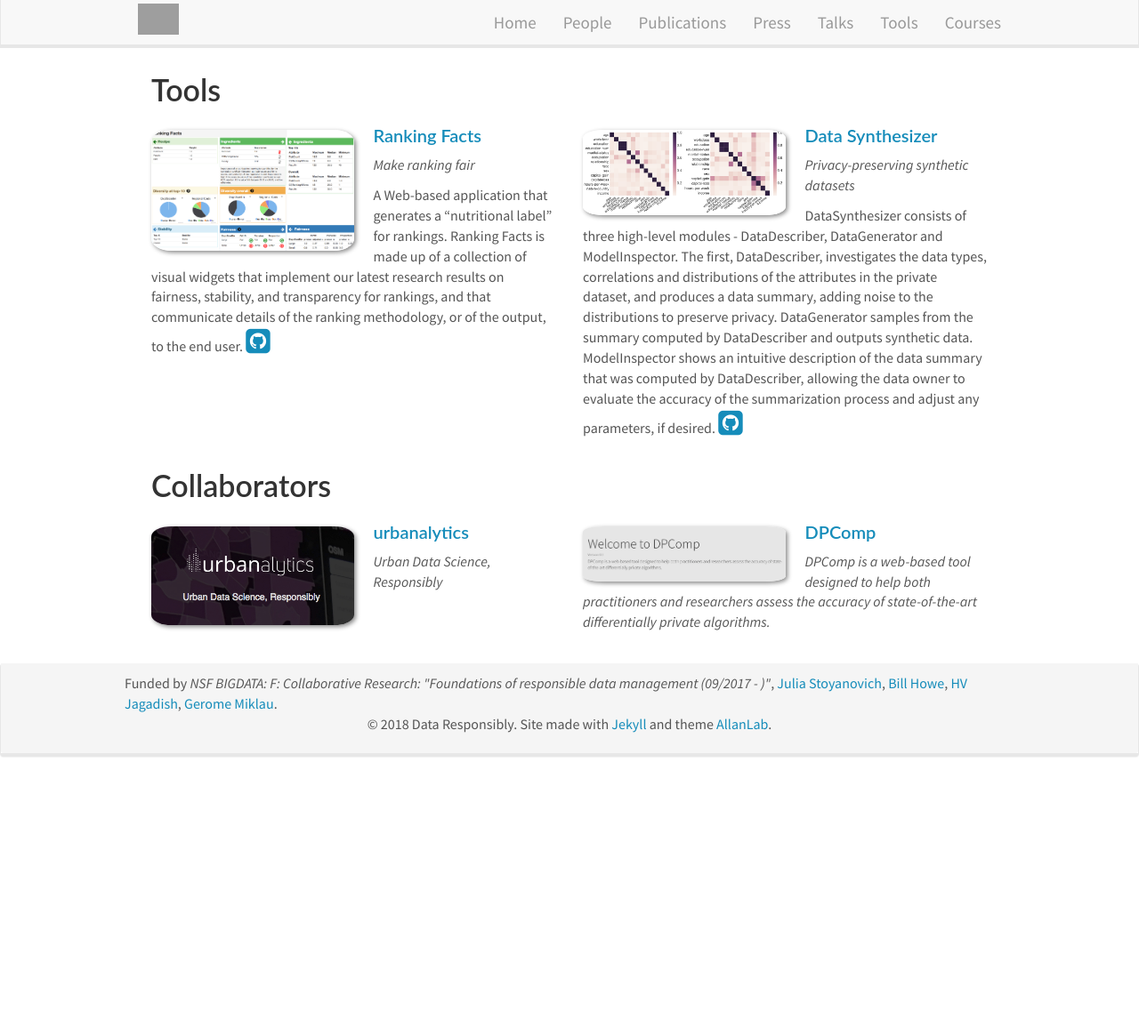
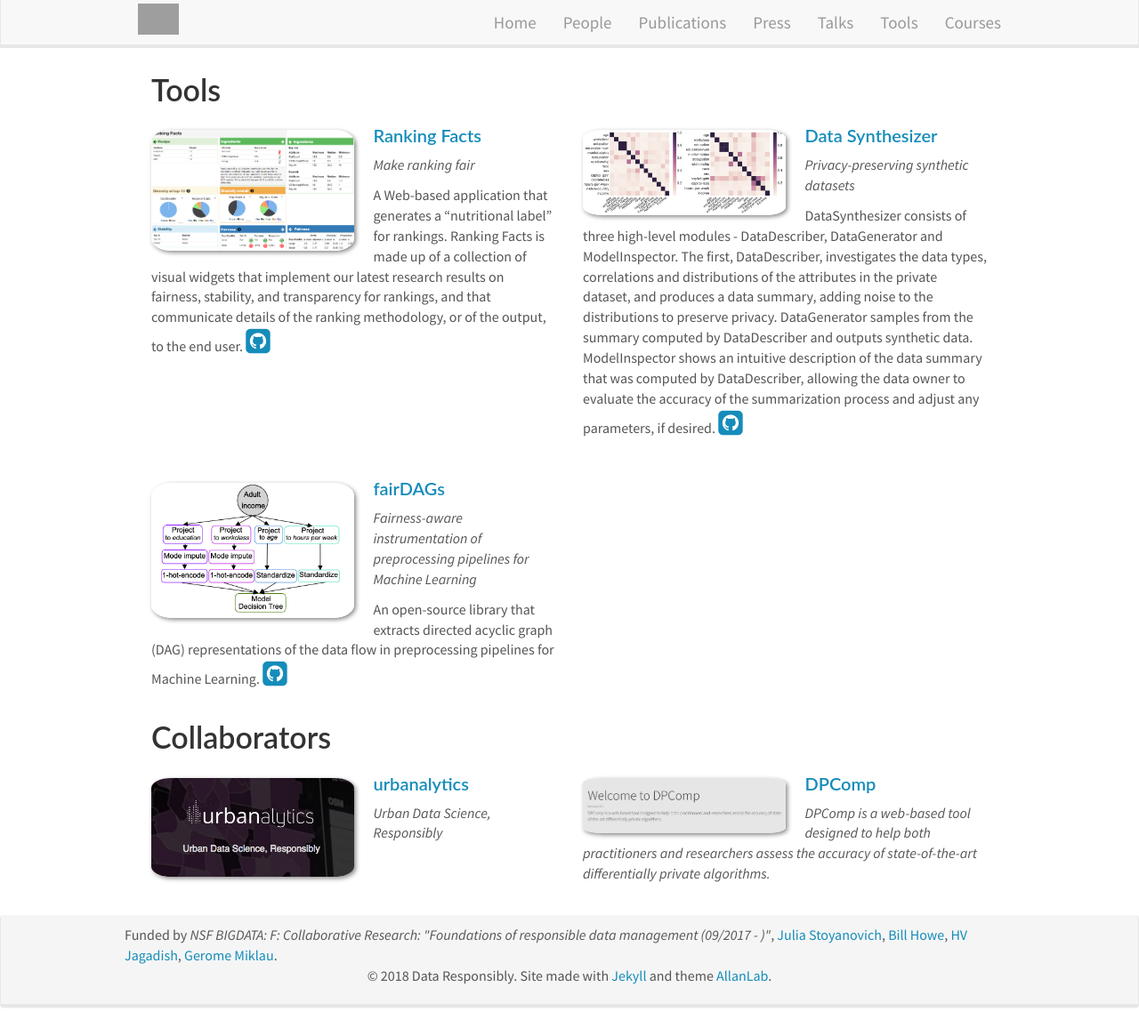
Before and after one commit to DataResponsibly/DataResponsibly.github.io, a Jekyll site: the page built from _pages/tools.md, in a window 1280 px wide and 1155 px high. Shown: the whole window at 89% size. Built offline with Jekyll 4.4.1, drawn with Linux system fonts in a browser that asks for light colours; nearby versions of some CDN libraries; grey boxes are pictures that could not be loaded.

Commit message:
Add fairDAGs into tool page.

```diff
--- a/_data/tools.yml
+++ b/_data/tools.yml
@@ -11,3 +11,10 @@
   description: DataSynthesizer consists of three high-level modules - DataDescriber, DataGenerator and ModelInspector. The first, DataDescriber, investigates the data types, correlations and distributions of the attributes in the private dataset, and produces a data summary, adding noise to the distributions to preserve privacy. DataGenerator samples from the summary computed by DataDescriber and outputs synthetic data. ModelInspector shows an intuitive description of the data summary that was computed by DataDescriber, allowing the data owner to evaluate the accuracy of the summarization process and adjust any parameters, if desired.
   url: http://demo.dataresponsibly.com/synthesizer
   github_repo: https://github.com/DataResponsibly/DataSynthesizer
+
+- name: fairDAGs
+  photo: fairdag.png
+  info: Fairness-aware instrumentation of preprocessing pipelines for Machine Learning
+  description: An open-source library that extracts directed acyclic graph (DAG) representations of the data flow in preprocessing pipelines for Machine Learning.
+  url: https://dataresponsibly.hpc.nyu.edu/fairdags
+  github_repo: https://github.com/DataResponsibly/fairDAGs
```
Also changed, not shown: images/fairdag.png (added).
